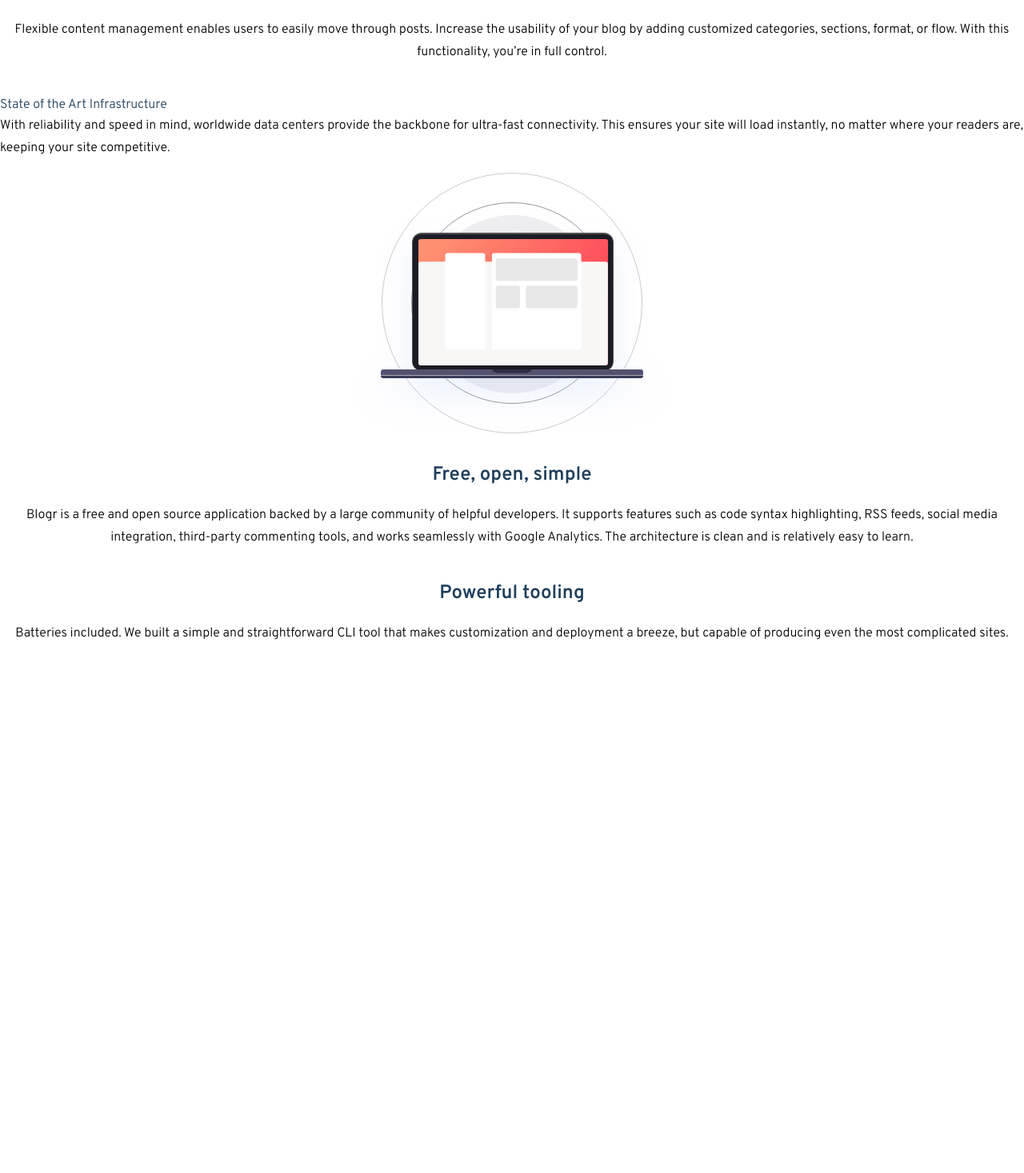
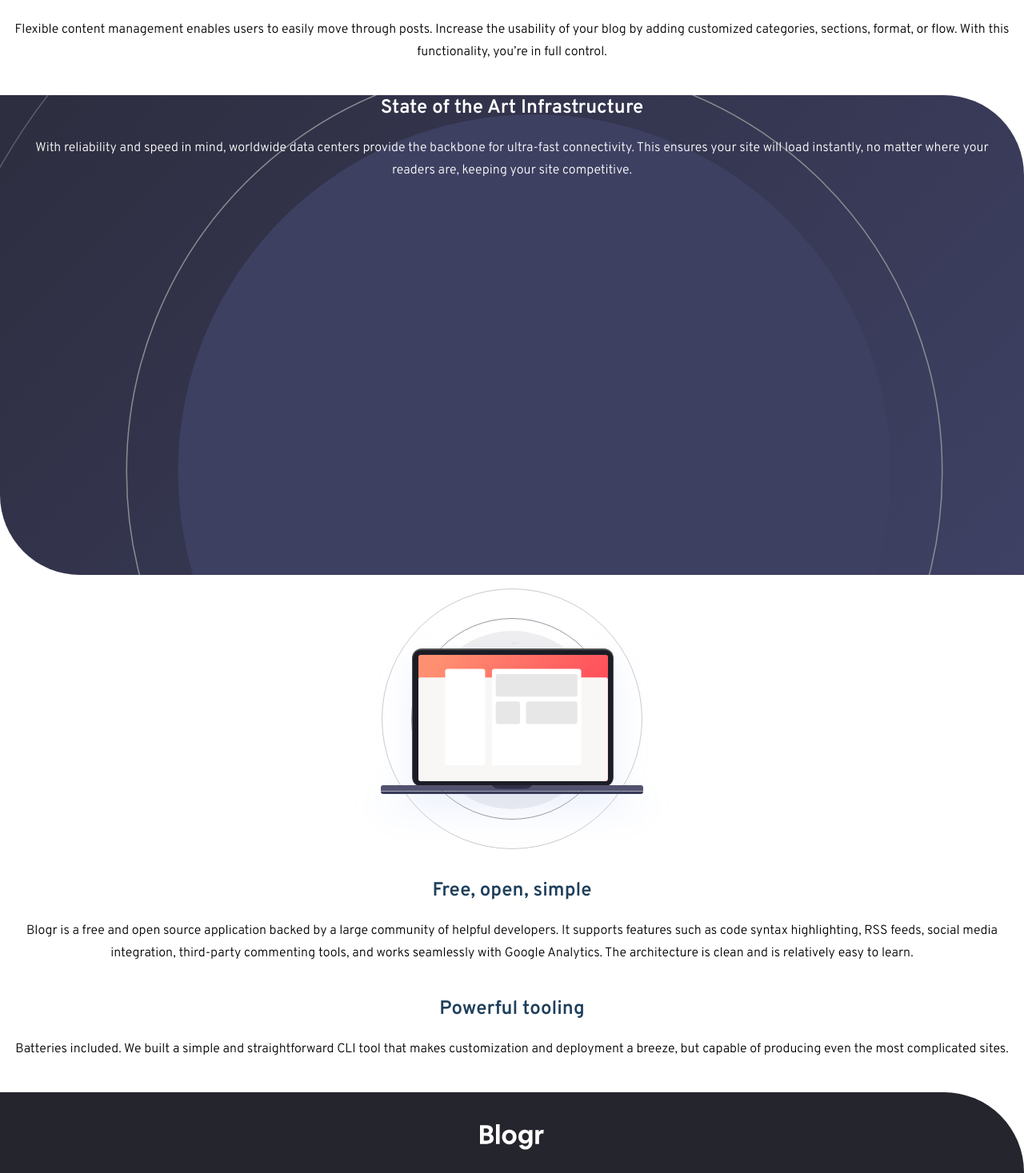
Before and after one commit to ckeller22/blogr-landing-page, a React (Create React App) app: page / in a window 1280 px wide. Shown: the part 1324-2791 px from the top of the page at 80% size. Before the commit the page ends 2170 px from the top, so only its background shows below. Built offline with nearby package versions, Linux system fonts and the light colour scheme.

Commit message:
more work, various components

```diff
--- a/src/App.js
+++ b/src/App.js
@@ -3,6 +3,7 @@
 import SectionOne from "./components/SectionOne";
 import SectionTwo from "./components/SectionTwo";
 import SectionThree from "./components/SectionThree";
+import Footer from "./components/Footer";
 
 function App() {
   return (
@@ -11,6 +12,7 @@
       <SectionOne />
       <SectionTwo />
       <SectionThree />
+      <Footer />
     </div>
   );
 }
--- a/src/components/Footer.js
+++ b/src/components/Footer.js
@@ -1,3 +1,24 @@
-const Footer = () => {};
+import navigation from "../data/navigation";
+import FooterBlock from "./FooterBlock";
+import brandLogo from "../images/logo.svg";
+
+const Footer = () => {
+  const footerBlocks = navigation.map((item) => {
+    return <FooterBlock item={item} />;
+  });
+
+  return (
+    <footer className="footer flex flex-col text-center">
+      {/* Logo */}
+      <img
+        className="mx-auto h-auto w-20 my-10"
+        src={brandLogo}
+        alt="brand logo"
+      />
+      {/* Footer Blocks */}
+      {footerBlocks}
+    </footer>
+  );
+};
 
 export default Footer;
--- /dev/null
+++ b/src/components/FooterBlock.js
@@ -0,0 +1,16 @@
+import FooterItem from "./FooterItem";
+
+const FooterBlock = (props) => {
+  const footerItems = props.item.links.map((link) => {
+    return <FooterItem link={link} />;
+  });
+
+  return (
+    <div className="">
+      <h2 className=" text-white font-bold my-5">{props.item.title}</h2>
+      <div className="flex flex-col">{footerItems}</div>
+    </div>
+  );
+};
+
+export default FooterBlock;
--- /dev/null
+++ b/src/components/FooterItem.js
@@ -0,0 +1,11 @@
+const FooterItem = (props) => {
+  return (
+    <div className="my-1">
+      <a className="" href="/">
+        {props.link}
+      </a>
+    </div>
+  );
+};
+
+export default FooterItem;
--- a/src/components/Nav.js
+++ b/src/components/Nav.js
@@ -12,8 +12,8 @@
   });
 
   return (
-    <nav className="relative ">
-      <div className="container px-8 max-w-6xl mx-auto ">
+    <nav className="">
+      <div className="container px-8 max-w-6xl mx-auto pt-10">
         <div className="flex justify-between">
           {/* Logo */}
           <div className="flex space-x-4">
--- a/src/components/NavItem.js
+++ b/src/components/NavItem.js
@@ -5,7 +5,7 @@
     <li className=" opacity-75 hover:opacity-100">
       <button className="text-white font-bold  flex items-center" href="/">
         {props.title}
-        <img className="ml-1 " src={dropDownArrow}></img>
+        <img className="ml-1 " src={dropDownArrow} alt="dropdown arrow"></img>
       </button>
     </li>
   );
--- a/src/components/SectionTwo.js
+++ b/src/components/SectionTwo.js
@@ -1,14 +1,20 @@
+import circlePattern from "../images/bg-pattern-circles.svg";
+
 const SectionTwo = () => {
   return (
-    <section>
-      <h1>State of the Art Infrastructure</h1>
+    <section className="dark-section">
+      <div className="container mx-auto">
+        <h2 className="text-white text-center font-semibold text-2xl mx-10 my-5">
+          State of the Art Infrastructure
+        </h2>
 
-      <p>
-        With reliability and speed in mind, worldwide data centers provide the
-        backbone for ultra-fast connectivity. This ensures your site will load
-        instantly, no matter where your readers are, keeping your site
-        competitive.
-      </p>
+        <p className="text-white text-center mb-10 px-4">
+          With reliability and speed in mind, worldwide data centers provide the
+          backbone for ultra-fast connectivity. This ensures your site will load
+          instantly, no matter where your readers are, keeping your site
+          competitive.
+        </p>
+      </div>
     </section>
   );
 };
--- a/src/components/Showcase.js
+++ b/src/components/Showcase.js
@@ -5,7 +5,7 @@
   return (
     <section className="showcase">
       <Nav />
-      <div className="overlay px-5 flex flex-col items-center justify-center text-center ">
+      <div className="overlay px-5 -mt-10 flex flex-col items-center justify-center text-center ">
         <h1 className="font-bold text-4xl text-white">
           A modern publishing platform
         </h1>
--- a/src/data/navigation.js
+++ b/src/data/navigation.js
@@ -2,17 +2,17 @@
   {
     id: 1,
     title: "Product",
-    link: ["Overview", "Pricing", "Marketplace", "Features", "Integrations"],
+    links: ["Overview", "Pricing", "Marketplace", "Features", "Integrations"],
   },
   {
     id: 2,
     title: "Company",
-    link: ["About", "Team", "Blog", "Careers"],
+    links: ["About", "Team", "Blog", "Careers"],
   },
   {
     id: 3,
     title: "Connect",
-    link: ["Contact", "Newsletter", "LinkedIn"],
+    links: ["Contact", "Newsletter", "LinkedIn"],
   },
 ];
 
--- a/src/index.css
+++ b/src/index.css
@@ -20,6 +20,12 @@
     135deg,
     hsl(13, 100%, 72%),
     hsl(353, 100%, 62%)
+  );
+
+  --body-gradient: linear-gradient(
+    135deg,
+    hsl(237, 17%, 21%),
+    hsl(237, 23%, 32%)
   );
 }
 
@@ -73,3 +79,24 @@
 .showcase .overlay {
   min-height: 600px;
 }
+
+.dark-section {
+  background-image: url("./images/bg-pattern-circles.svg"), var(--body-gradient);
+  border-top-right-radius: 100px;
+  border-bottom-left-radius: 100px;
+  background-repeat: no-repeat, no-repeat;
+  background-position: -100px -300px, 0% 0%;
+  background-size: 120%, 100%;
+  height: 600px;
+}
+
+/* Footer */
+.footer {
+  background-color: var(--very-dark-black-blue);
+  border-top-right-radius: 100px;
+  padding-bottom: 20px;
+}
+
+.footer a {
+  color: var(--grayish-blue);
+}
```
